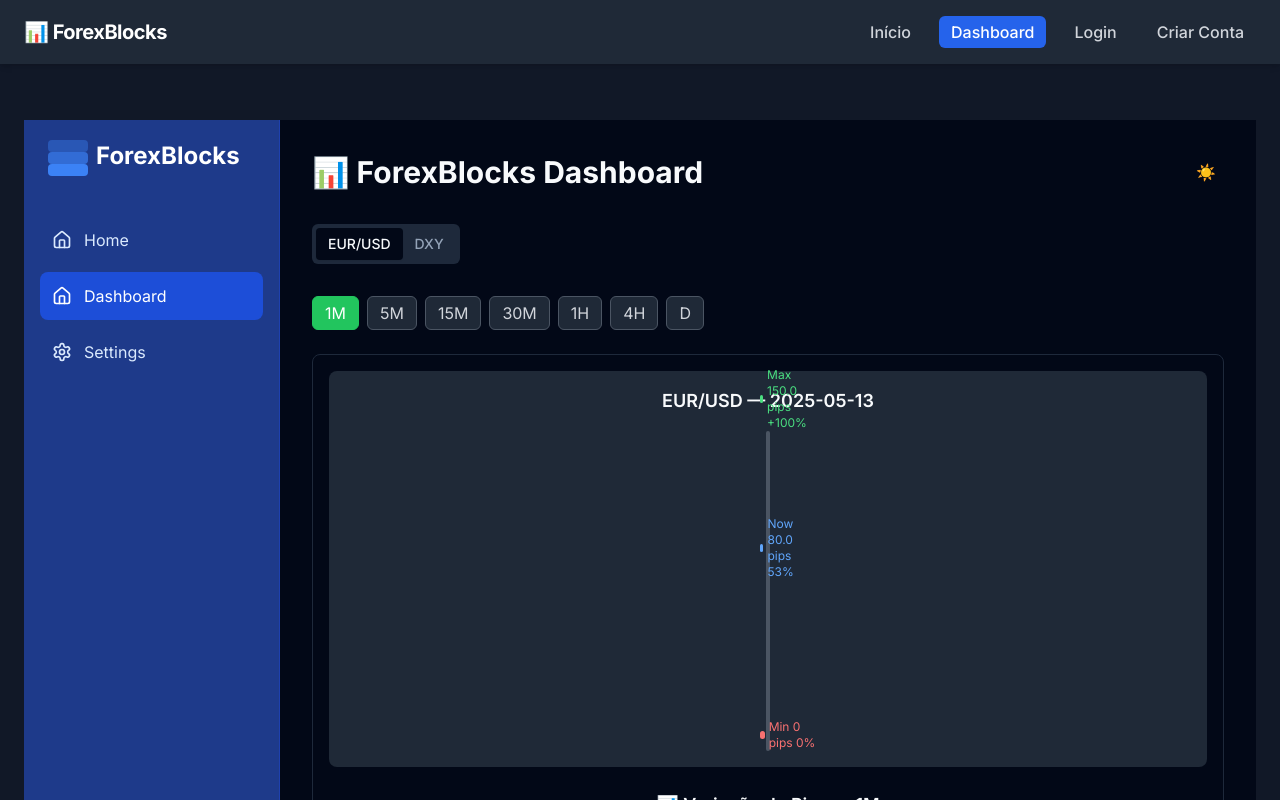
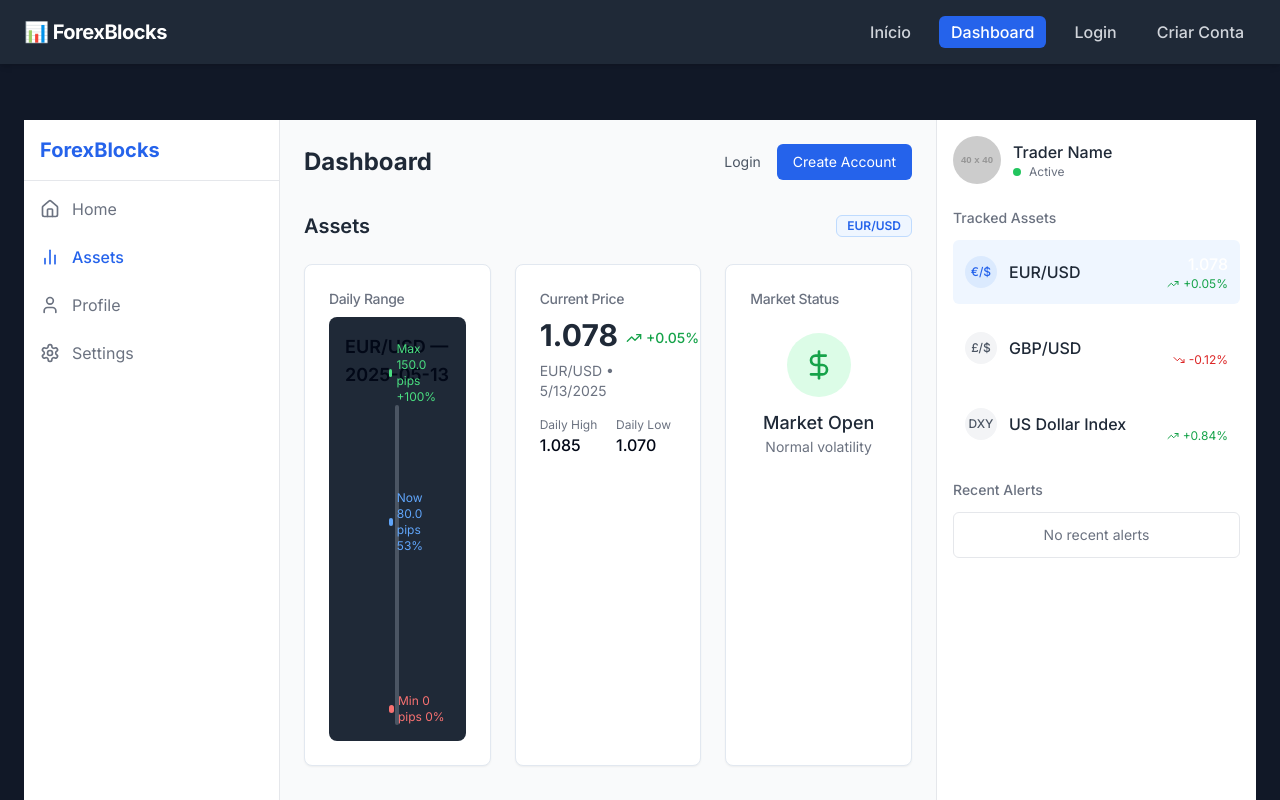
Before and after one commit to TulioBuarque/meusite-nextjs, a Next.js app: page /dashboard in a window 1280 px wide. Shown: the top 800 px of the page. Built offline with nearby package versions, Linux system fonts and the light colour scheme.

Commit message:
Update page.tsx

```diff
--- a/src/app/dashboard/page.tsx
+++ b/src/app/dashboard/page.tsx
@@ -1,68 +1,261 @@
-'use client';
+"use client"
 
-import Sidebar from '@/components/ui/Sidebar';
-import { TimeframeSelector } from '@/components/TimeframeSelector';
-import { DailyRangeIndicator } from '@/components/kpis/DailyRangeIndicator';
-import { PipVariationTimeBlocks } from '@/components/kpis/PipVariationTimeBlocks';
-import { ThemeToggleButton } from '@/components/ThemeToggleButton';
-import { ThemeProvider } from '@/components/theme-provider';
-import { Tabs, TabsList, TabsTrigger, TabsContent } from '@/components/ui/tabs';
+import { DailyRangeIndicator } from "../../components/kpis/DailyRangeIndicator"
+import { PipVariationTimeBlocks } from "../../components/kpis/PipVariationTimeBlocks"
+import { ThemeProvider } from "../../components/theme-provider"
+import { Card, CardContent, CardHeader, CardTitle } from "../../components/ui/card"
+import { Avatar, AvatarFallback, AvatarImage } from "../../components/ui/avatar"
+import { Badge } from "../../components/ui/badge"
+import { Home, BarChart2, User, Settings, TrendingUp, TrendingDown, DollarSign } from "lucide-react"
+import { TimeframeSelector } from "../../components/TimeframeSelector"
 
 export default function DashboardPage() {
   return (
-    <ThemeProvider attribute="class" defaultTheme="dark" enableSystem>
-      <div className="flex min-h-screen bg-background text-foreground">
-        <Sidebar />
-        <main className="flex-1 p-6 md:p-8 space-y-8">
-          <div className="flex justify-between items-center mb-4">
-            <h1 className="text-3xl font-bold">📊 ForexBlocks Dashboard</h1>
-            <ThemeToggleButton />
+    <ThemeProvider attribute="class" defaultTheme="light" enableSystem>
+      <div className="flex min-h-screen bg-gray-50">
+        {/* Left Sidebar */}
+        <aside className="w-16 md:w-64 bg-white border-r border-gray-200 flex flex-col">
+          <div className="p-4 border-b border-gray-200">
+            <h1 className="text-xl font-bold text-blue-600 hidden md:block">ForexBlocks</h1>
+            <div className="flex items-center justify-center md:hidden">
+              <div className="w-8 h-8 relative">
+                <div className="absolute w-8 h-2.5 bg-blue-500 rounded-md bottom-0"></div>
+                <div className="absolute w-8 h-2.5 bg-blue-500 rounded-md bottom-2.5 opacity-70"></div>
+                <div className="absolute w-8 h-2.5 bg-blue-500 rounded-md bottom-5 opacity-40"></div>
+              </div>
+            </div>
           </div>
 
-          <Tabs defaultValue="eurusd">
-            <TabsList className="mb-6">
-              <TabsTrigger value="eurusd">EUR/USD</TabsTrigger>
-              <TabsTrigger value="dxy">DXY</TabsTrigger>
-            </TabsList>
+          <nav className="flex-1 p-4">
+            <ul className="space-y-6">
+              <li>
+                <a href="/" className="flex items-center text-gray-500 hover:text-blue-600 transition-colors">
+                  <Home className="h-5 w-5 mr-3" />
+                  <span className="hidden md:inline">Home</span>
+                </a>
+              </li>
+              <li>
+                <a href="/dashboard" className="flex items-center text-blue-600 font-medium">
+                  <BarChart2 className="h-5 w-5 mr-3" />
+                  <span className="hidden md:inline">Assets</span>
+                </a>
+              </li>
+              <li>
+                <a href="#" className="flex items-center text-gray-500 hover:text-blue-600 transition-colors">
+                  <User className="h-5 w-5 mr-3" />
+                  <span className="hidden md:inline">Profile</span>
+                </a>
+              </li>
+              <li>
+                <a href="#" className="flex items-center text-gray-500 hover:text-blue-600 transition-colors">
+                  <Settings className="h-5 w-5 mr-3" />
+                  <span className="hidden md:inline">Settings</span>
+                </a>
+              </li>
+            </ul>
+          </nav>
 
-            {/* EUR/USD Tab */}
-            <TabsContent value="eurusd" className="space-y-6">
-              <TimeframeSelector />
-              <div className="rounded-lg border p-4 bg-card text-card-foreground shadow-sm w-full space-y-6">
-                <DailyRangeIndicator
-                  asset="EUR/USD"
-                  date={new Date().toISOString().split('T')[0]}
-                  min={1.0700}
-                  max={1.0850}
-                  current={1.0780}
-                  changeFromOpen={0.0005}
-                  changeFromMin={0.0080}
-                  changeFromMax={-0.0070}
-                />
-                <PipVariationTimeBlocks />
+          <div className="p-4 border-t border-gray-200 hidden md:block">
+            <div className="flex items-center">
+              <Avatar className="h-8 w-8">
+                <AvatarImage src="https://via.placeholder.com/40" alt="Trader" />
+                <AvatarFallback>TR</AvatarFallback>
+              </Avatar>
+              <div className="ml-3">
+                <p className="text-sm font-medium text-gray-700">Trader</p>
+                <p className="text-xs text-gray-500">Free Account</p>
               </div>
-            </TabsContent>
+            </div>
+          </div>
+        </aside>
 
-            {/* DXY Tab */}
-            <TabsContent value="dxy" className="space-y-6">
-              <TimeframeSelector />
-              <div className="rounded-lg border p-4 bg-card text-card-foreground shadow-sm w-full space-y-6">
-                <DailyRangeIndicator
-                  asset="DXY"
-                  date={new Date().toISOString().split('T')[0]}
-                  min={104.50}
-                  max={105.80}
-                  current={105.20}
-                  changeFromOpen={0.20}
-                  changeFromMin={0.70}
-                  changeFromMax={-0.60}
-                />
-                <PipVariationTimeBlocks />
+        {/* Main Content */}
+        <main className="flex-1 p-6 overflow-auto">
+          <div className="max-w-7xl mx-auto">
+            <header className="flex justify-between items-center mb-8">
+              <h1 className="text-2xl font-bold text-gray-800">Dashboard</h1>
+              <div className="flex items-center space-x-4">
+                <a href="/login" className="text-sm text-gray-600 hover:text-blue-600">
+                  Login
+                </a>
+                <a href="/signup" className="text-sm bg-blue-600 text-white px-4 py-2 rounded-md hover:bg-blue-700">
+                  Create Account
+                </a>
               </div>
-            </TabsContent>
-          </Tabs>
+            </header>
+
+            {/* Assets Section */}
+            <section className="mb-8">
+              <div className="flex items-center justify-between mb-6">
+                <h2 className="text-xl font-semibold text-gray-800">Assets</h2>
+                <Badge variant="outline" className="text-blue-600 border-blue-200 bg-blue-50">
+                  EUR/USD
+                </Badge>
+              </div>
+
+              <div className="grid grid-cols-1 md:grid-cols-2 lg:grid-cols-3 gap-6">
+                <Card className="shadow-sm">
+                  <CardHeader className="pb-2">
+                    <CardTitle className="text-sm font-medium text-gray-500">Daily Range</CardTitle>
+                  </CardHeader>
+                  <CardContent className="flex items-center justify-center min-h-[300px]">
+                    <DailyRangeIndicator
+                      asset="EUR/USD"
+                      date={new Date().toISOString().split("T")[0]}
+                      min={1.07}
+                      max={1.085}
+                      current={1.078}
+                      changeFromOpen={0.0005}
+                      changeFromMin={0.008}
+                      changeFromMax={-0.007}
+                    />
+                  </CardContent>
+                </Card>
+
+                <Card className="shadow-sm">
+                  <CardHeader className="pb-2">
+                    <CardTitle className="text-sm font-medium text-gray-500">Current Price</CardTitle>
+                  </CardHeader>
+                  <CardContent>
+                    <div className="flex flex-col">
+                      <div className="flex items-baseline">
+                        <span className="text-3xl font-bold text-gray-800">1.078</span>
+                        <span className="ml-2 text-sm font-medium text-green-600 flex items-center">
+                          <TrendingUp className="h-4 w-4 mr-1" />
+                          +0.05%
+                        </span>
+                      </div>
+                      <div className="mt-2 text-sm text-gray-500">EUR/USD • {new Date().toLocaleDateString()}</div>
+                      <div className="mt-4 grid grid-cols-2 gap-4">
+                        <div>
+                          <p className="text-xs text-gray-500">Daily High</p>
+                          <p className="font-medium">1.085</p>
+                        </div>
+                        <div>
+                          <p className="text-xs text-gray-500">Daily Low</p>
+                          <p className="font-medium">1.070</p>
+                        </div>
+                      </div>
+                    </div>
+                  </CardContent>
+                </Card>
+
+                <Card className="shadow-sm">
+                  <CardHeader className="pb-2">
+                    <CardTitle className="text-sm font-medium text-gray-500">Market Status</CardTitle>
+                  </CardHeader>
+                  <CardContent>
+                    <div className="flex flex-col h-full justify-center items-center py-4">
+                      <div className="w-16 h-16 rounded-full bg-green-100 flex items-center justify-center mb-3">
+                        <DollarSign className="h-8 w-8 text-green-600" />
+                      </div>
+                      <p className="text-lg font-medium text-gray-800">Market Open</p>
+                      <p className="text-sm text-gray-500">Normal volatility</p>
+                    </div>
+                  </CardContent>
+                </Card>
+              </div>
+            </section>
+
+            {/* Activity Section */}
+            <section>
+              <div className="flex items-center justify-between mb-6">
+                <h2 className="text-xl font-semibold text-gray-800">Activity</h2>
+              </div>
+
+              <Card className="shadow-sm mb-6">
+                <CardHeader className="pb-2">
+                  <CardTitle className="text-sm font-medium text-gray-500">Timeframe Selection</CardTitle>
+                </CardHeader>
+                <CardContent>
+                  <TimeframeSelector />
+                </CardContent>
+              </Card>
+
+              <Card className="shadow-sm">
+                <CardContent className="pt-6">
+                  <PipVariationTimeBlocks />
+                </CardContent>
+              </Card>
+            </section>
+          </div>
         </main>
+
+        {/* Right Sidebar */}
+        <aside className="hidden lg:block w-80 bg-white border-l border-gray-200 p-4">
+          <div className="flex items-center mb-6">
+            <Avatar className="h-12 w-12">
+              <AvatarImage src="https://via.placeholder.com/40" alt="Trader Profile" />
+              <AvatarFallback>TR</AvatarFallback>
+            </Avatar>
+            <div className="ml-3">
+              <p className="font-medium text-gray-800">Trader Name</p>
+              <div className="flex items-center">
+                <span className="h-2 w-2 rounded-full bg-green-500 mr-2"></span>
+                <span className="text-xs text-gray-500">Active</span>
+              </div>
+            </div>
+          </div>
+
+          <div className="mb-6">
+            <h3 className="text-sm font-medium text-gray-500 mb-3">Tracked Assets</h3>
+            <ul className="space-y-3">
+              <li className="flex items-center justify-between p-3 bg-blue-50 rounded-md">
+                <div className="flex items-center">
+                  <div className="w-8 h-8 rounded-full bg-blue-100 flex items-center justify-center mr-3">
+                    <span className="text-xs font-medium text-blue-600">€/$</span>
+                  </div>
+                  <span className="font-medium text-gray-800">EUR/USD</span>
+                </div>
+                <div className="flex flex-col items-end">
+                  <span className="font-medium">1.078</span>
+                  <span className="text-xs text-green-600 flex items-center">
+                    <TrendingUp className="h-3 w-3 mr-1" />
+                    +0.05%
+                  </span>
+                </div>
+              </li>
+              <li className="flex items-center justify-between p-3 rounded-md hover:bg-gray-50">
+                <div className="flex items-center">
+                  <div className="w-8 h-8 rounded-full bg-gray-100 flex items-center justify-center mr-3">
+                    <span className="text-xs font-medium text-gray-600">£/$</span>
+                  </div>
+                  <span className="font-medium text-gray-800">GBP/USD</span>
+                </div>
+                <div className="flex flex-col items-end">
+                  <span className="font-medium">1.22</span>
+                  <span className="text-xs text-red-600 flex items-center">
+                    <TrendingDown className="h-3 w-3 mr-1" />
+                    -0.12%
+                  </span>
+                </div>
+              </li>
+              <li className="flex items-center justify-between p-3 rounded-md hover:bg-gray-50">
+                <div className="flex items-center">
+                  <div className="w-8 h-8 rounded-full bg-gray-100 flex items-center justify-center mr-3">
+                    <span className="text-xs font-medium text-gray-600">DXY</span>
+                  </div>
+                  <span className="font-medium text-gray-800">US Dollar Index</span>
+                </div>
+                <div className="flex flex-col items-end">
+                  <span className="font-medium">104.95</span>
+                  <span className="text-xs text-green-600 flex items-center">
+                    <TrendingUp className="h-3 w-3 mr-1" />
+                    +0.84%
+                  </span>
+                </div>
+              </li>
+            </ul>
+          </div>
+
+          <div>
+            <h3 className="text-sm font-medium text-gray-500 mb-3">Recent Alerts</h3>
+            <div className="p-3 rounded-md border border-gray-200 text-center text-sm text-gray-500">
+              No recent alerts
+            </div>
+          </div>
+        </aside>
       </div>
     </ThemeProvider>
-  );
+  )
 }
```
